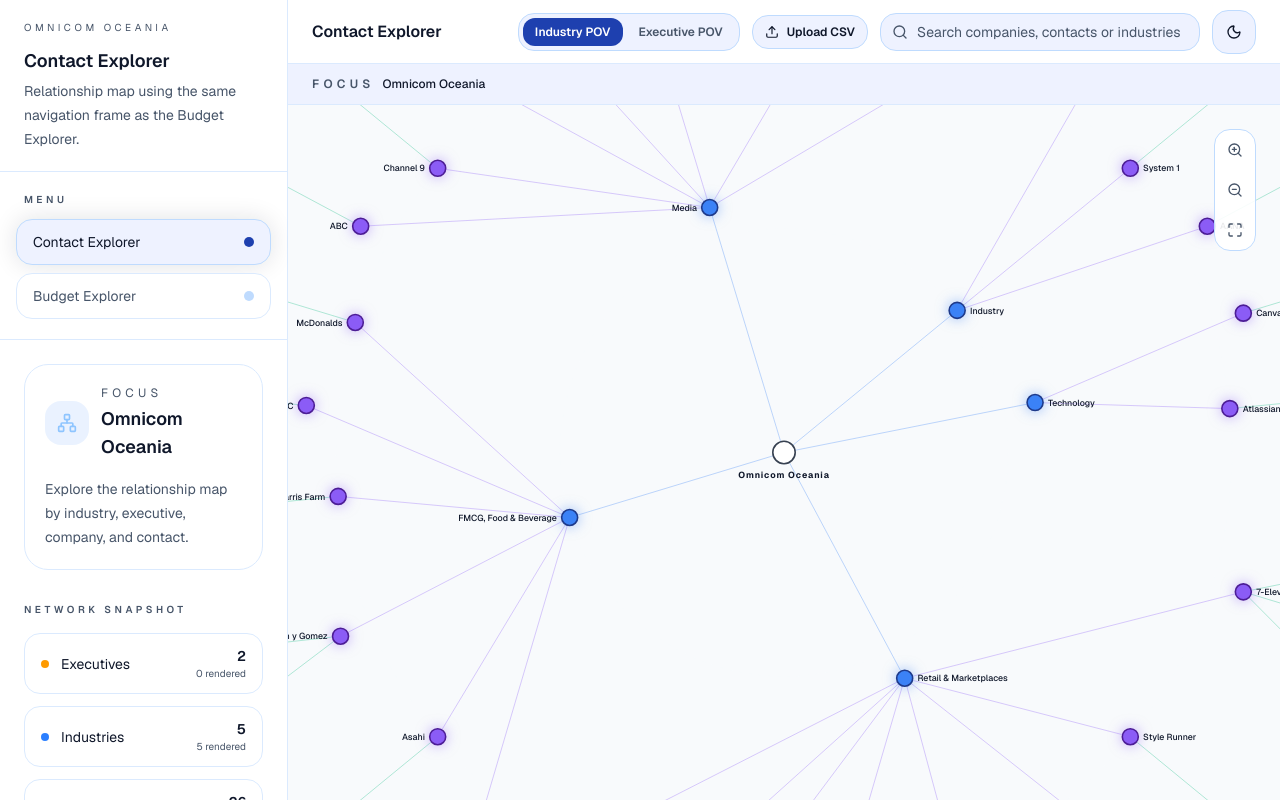
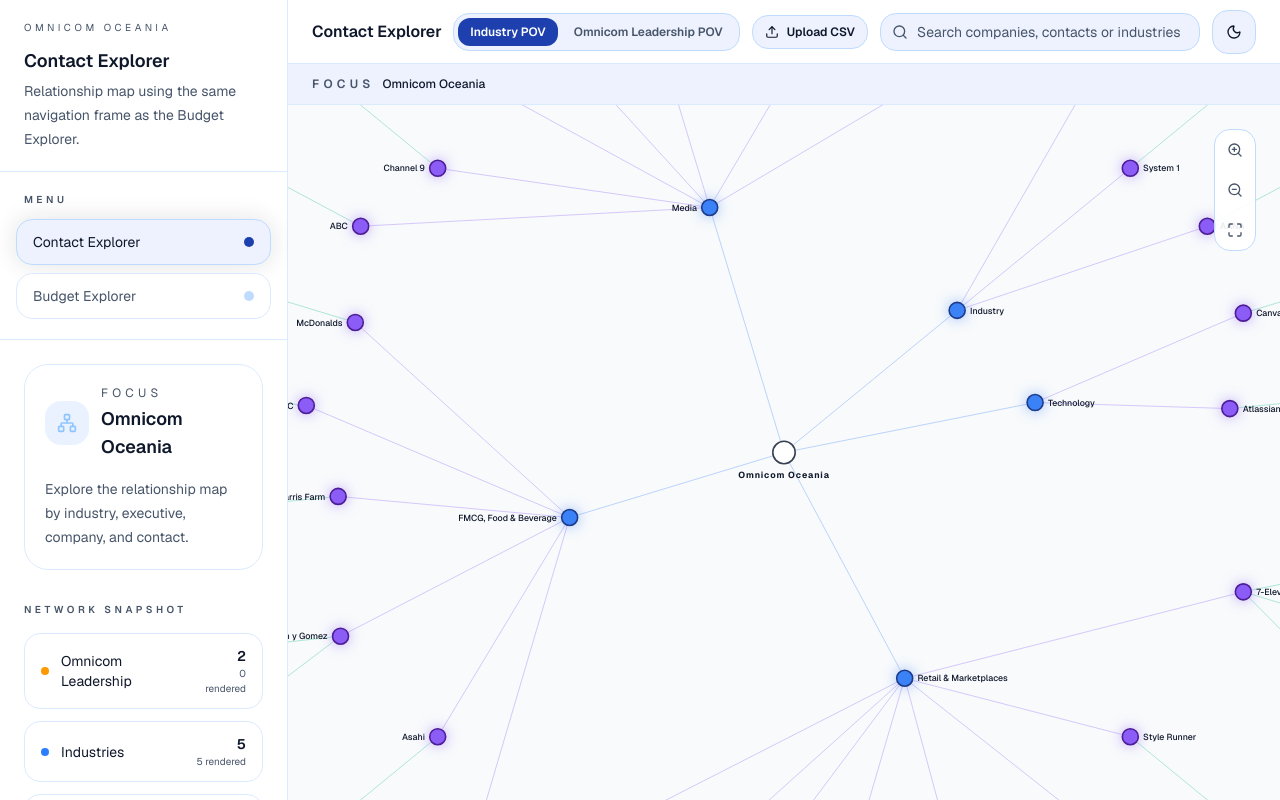
Before and after one commit to TrongAnNguyen/test-amplify, a Next.js app: page / in a window 1280 px wide. Built offline with nearby package versions, Linux system fonts and the light colour scheme.

Commit message:
chore: update executive copy

```diff
--- a/components/MapComponent.tsx
+++ b/components/MapComponent.tsx
@@ -634,7 +634,7 @@
       <div className="hidden items-center gap-1 rounded-xl border border-input bg-muted p-1 md:flex">
         <button
           onClick={() => handleViewChange("industry")}
-          className={`rounded-lg px-3 py-1.5 text-xs font-semibold transition ${
+          className={`cursor-pointer rounded-lg px-3 py-1.5 text-xs font-semibold transition ${
             viewMode === "industry"
               ? "bg-primary text-primary-foreground"
               : "text-muted-foreground hover:bg-muted hover:text-foreground"
@@ -644,13 +644,13 @@
         </button>
         <button
           onClick={() => handleViewChange("exec")}
-          className={`rounded-lg px-3 py-1.5 text-xs font-semibold transition ${
+          className={`cursor-pointer rounded-lg px-3 py-1.5 text-xs font-semibold transition ${
             viewMode === "exec"
               ? "bg-primary text-primary-foreground"
               : "text-muted-foreground hover:bg-muted hover:text-foreground"
           }`}
         >
-          Executive POV
+          Omnicom Leadership POV
         </button>
       </div>
 
@@ -755,7 +755,7 @@
           <li className="flex items-center justify-between rounded-2xl border border-border bg-card px-4 py-3">
             <div className="flex items-center gap-3 text-sm text-foreground">
               <span className="h-2 w-2 rounded-full bg-amber-500" />
-              Executives
+              Omnicom Leadership
             </div>
             <div className="text-right">
               <div className="text-sm font-semibold text-foreground">
```
